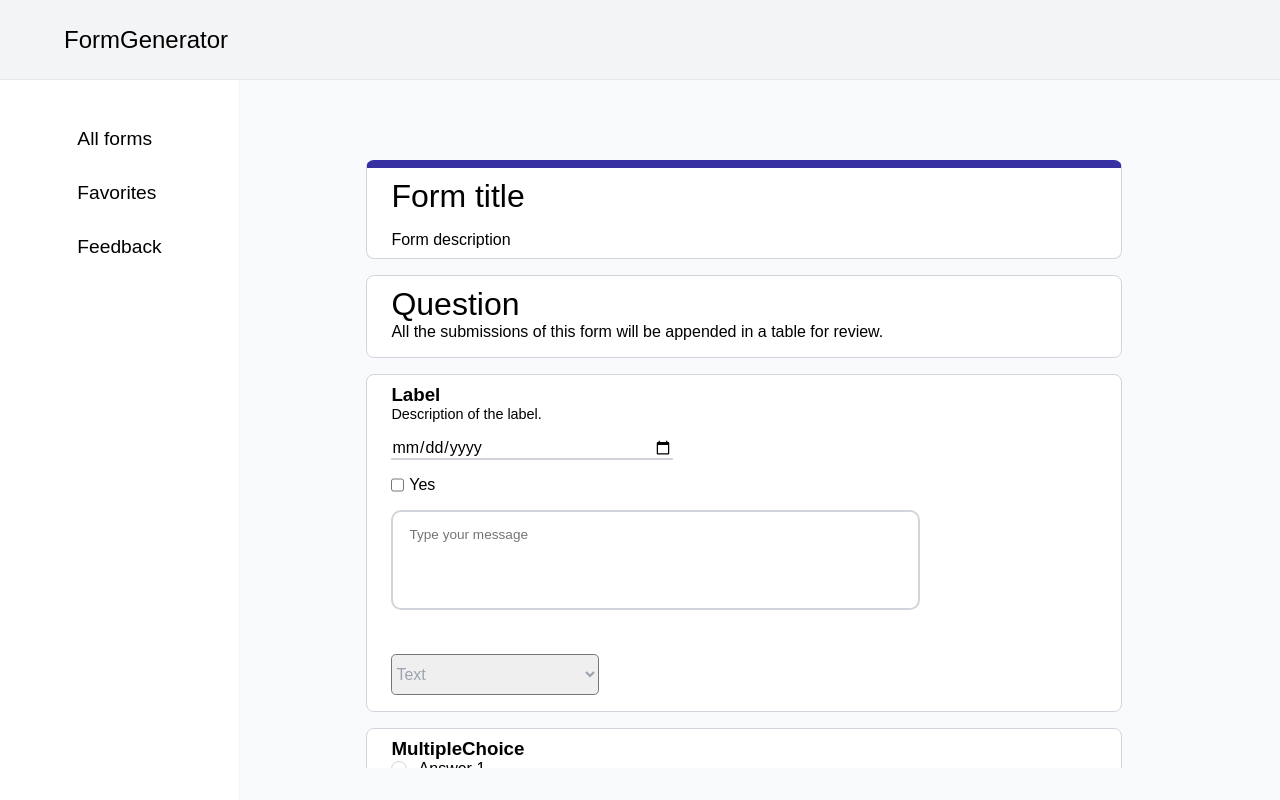
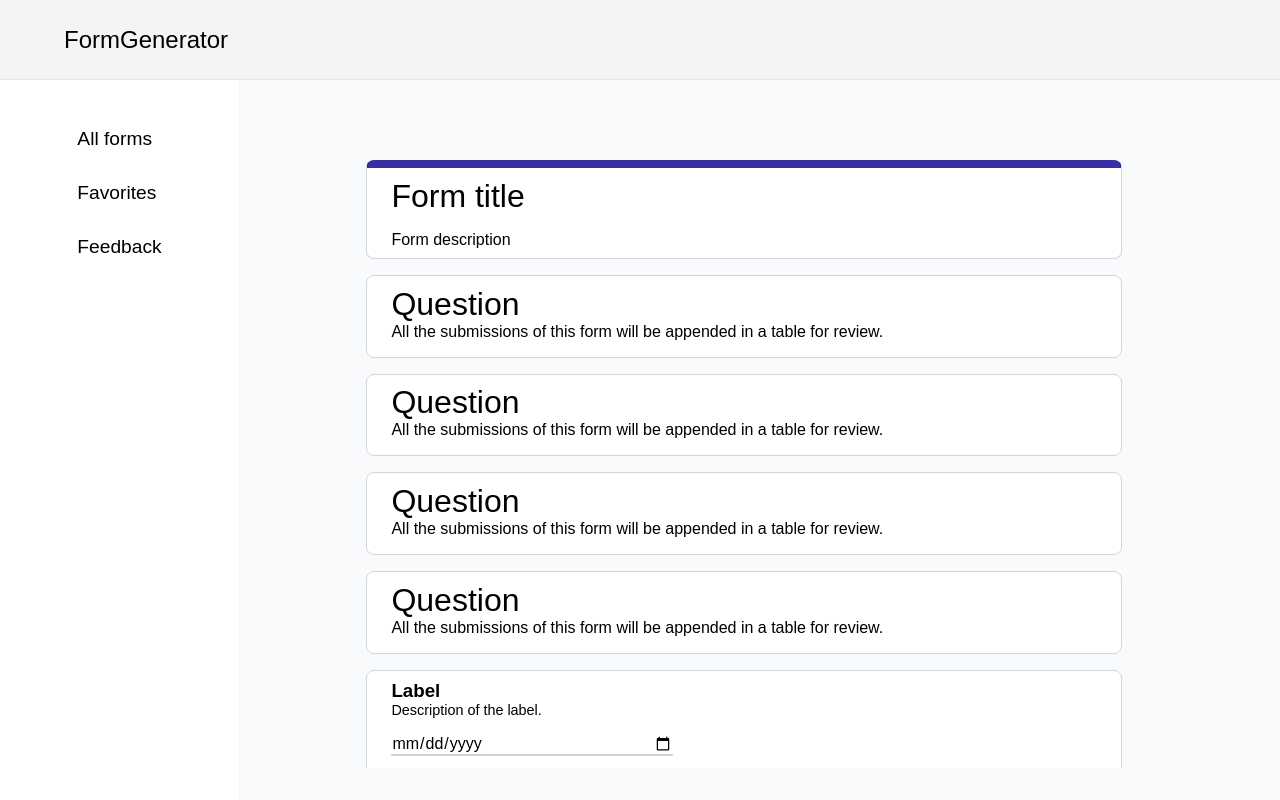
Before and after one commit to kennedy-muhumuza/form-generator, a React (Vite) app: page /create-form in a window 1280 px wide. Built offline with nearby package versions, Linux system fonts and the light colour scheme.

Commit message:
update formdata

```diff
--- a/package.json
+++ b/package.json
@@ -16,11 +16,13 @@
     "react": "^18.2.0",
     "react-dom": "^18.2.0",
     "react-icons": "^5.2.1",
-    "react-router-dom": "^6.23.0"
+    "react-router-dom": "^6.23.0",
+    "uuid": "^10.0.0"
   },
   "devDependencies": {
     "@types/react": "^18.3.3",
     "@types/react-dom": "^18.3.0",
+    "@types/uuid": "^10.0.0",
     "@typescript-eslint/eslint-plugin": "^7.15.0",
     "@typescript-eslint/parser": "^7.15.0",
     "@vitejs/plugin-react": "^4.2.1",
--- a/src/data/form-data.ts
+++ b/src/data/form-data.ts
@@ -1,19 +1,36 @@
-function generateFormId() {
-  return Math.floor(Math.random() * 10000000);
-}
 
-function generateFieldId() {
-  return Math.floor(Math.random() * 100000);
-}
+import { v4 as uuidv4 } from 'uuid';
+
 
 export const formData = [
   {
-    id: generateFormId(),
+    id: uuidv4(),
     formTitle: "Form title",
     formDescription: "Form description",
     fields: [
       {
-        fieldId: generateFieldId(),
+        fieldId: uuidv4(),
+        question: "Question",
+        status: "short answer",
+        required: true,
+        imageUrl: "",
+      },
+      {
+        fieldId: uuidv4(),
+        question: "Question",
+        status: "short answer",
+        required: true,
+        imageUrl: "",
+      },
+      {
+        fieldId: uuidv4(),
+        question: "Question",
+        status: "short answer",
+        required: true,
+        imageUrl: "",
+      },
+      {
+        fieldId: uuidv4(),
         question: "Question",
         status: "short answer",
         required: true,
@@ -21,6 +38,7 @@ export const formData = [
       }
     ]
   },
+
 ];
 
 
```
Also changed, not shown: src/pages/generated-forms/GeneratedForm.tsx (+2 -11 lines), 1 other file (tests, documents, lock files or other folders).
